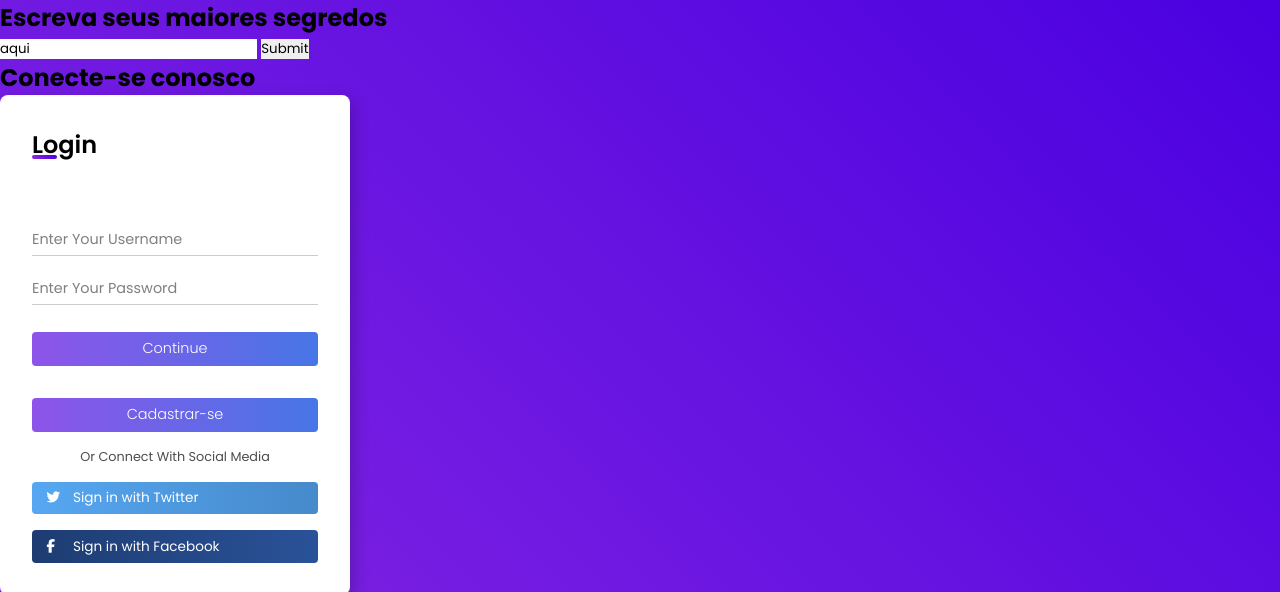
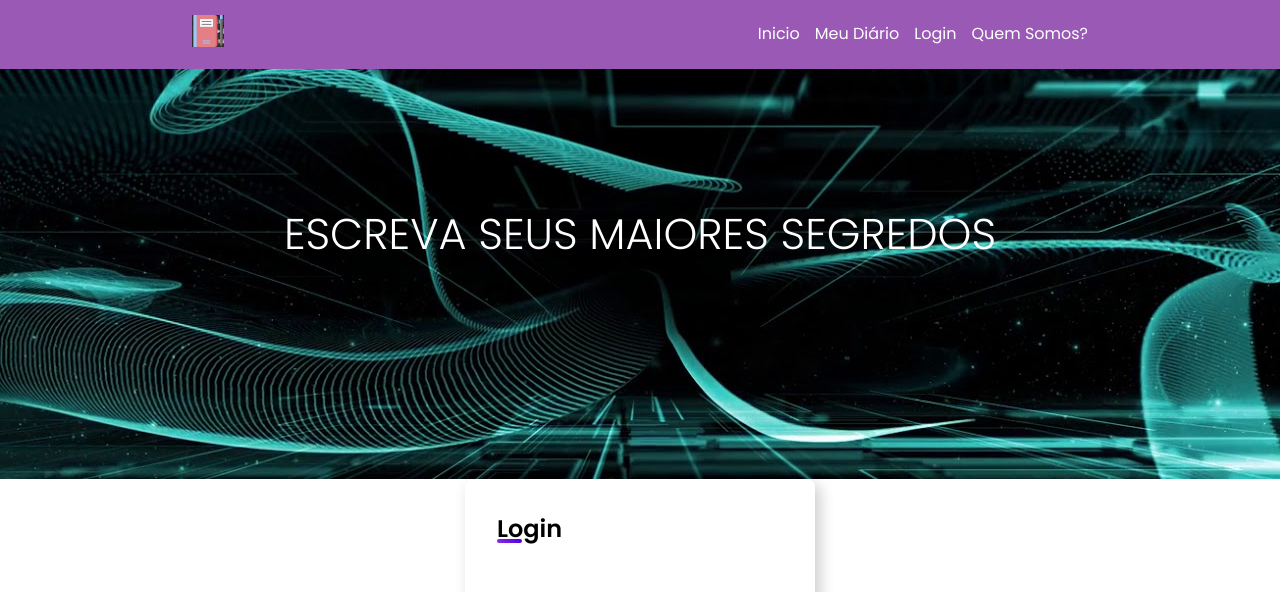
Before and after one commit to william276/dark-diary, a plain HTML site: page index.html in a window 1280 px wide. Shown: the top 592 px of the page. Drawn offline with Linux system fonts and the light colour scheme; files whose address does not match are found by name.

Commit message:
projeto finalizado com sucesso

```diff
--- a/index.html
+++ b/index.html
@@ -5,19 +5,36 @@
     <meta name="viewport" content="width=device-width, initial-scale=1, shrink-to-fit=no">
     <script src="https://kit.fontawesome.com/1ab94d0eba.js" crossorigin="anonymous"></script>
     <link rel="stylesheet" href="style.css">
+    <link rel="stylesheet" href="mobile.css">
 
     <title>Darkdiary</title>
   </head>
   <body>
-    <h2>Escreva seus maiores segredos </h2>
-           <form action="" method="GET"></form>
-          <input type="text" name="segredos" value="aqui" />
 
-          <input type="submit" />
+    <!-- Barra de navegação -->
+    <header class="main-header">
+      <div class="container content">
+        <div>
+          <a href="#"><img class="img-width" src="img/diary.png" alt="photo"></a>
+        </div>
+        <div>
+          <ul class="main-list">
+            <li><a href="#">Inicio</a></li>
+            <li><a href="#">Meu Diário</a></li>
+            <li><a href="#">Login</a></li>
+            <li><a href="#">Quem Somos?</a></li>
+          </ul>
+        </div>
+      </div>
+    </header>
 
-          <h2>Conecte-se conosco</h2>
+    <section class="bg-jumbtron">
+      <div class="container main-title">
+        <h2 class="display-2">Escreva seus maiores segredos</h2>
+      </div>
+    </section>
 
-       <main class="container">
+        <main class="container">
         <h2>Login</h2>
         <form action="">
             <div class="input-field">
@@ -57,8 +74,7 @@
 
     <h2>Quem somos?</h2>
     <h4>Somos um grupo de progamadores amantes de tecnologia, e a maior preucupação é a felicidade do cliente e seus desejos?</h4>
-    <body>
-      <img src="https://eduardosalerno.com.br/wp-content/uploads/2018/07/o-que-e-css-e-quais-sao-os-tipos-de-folhas-de-estilo.png">
-    </body>
+
+    <img src="https://eduardosalerno.com.br/wp-content/uploads/2018/07/o-que-e-css-e-quais-sao-os-tipos-de-folhas-de-estilo.png">
   </body>
 </html>
--- /dev/null
+++ b/mobile.css
@@ -0,0 +1,3 @@
+@media (max-width: 800px){
+
+}
--- a/style.css
+++ b/style.css
@@ -16,9 +16,30 @@
 }
 
 body {
-    background: linear-gradient(45deg, #8e2de2, #4a00e0);
-    background-repeat: no-repeat;
+/*    background: linear-gradient(45deg, #8e2de2, #4a00e0);
+    background-repeat: no-repeat;*/
 }
+
+p {
+    line-height: 1.8;
+    text-align: justify;
+}
+
+
+ul {
+    list-style: none;
+    padding-left: 0;
+}
+
+a {
+    text-decoration: none;
+}
+
+.container {
+    margin: auto;
+    width: 70%;
+}
+
 
 main.container {
     background: white;
@@ -154,3 +175,65 @@ form input[type="submit"]:hover {
 img {
      background-image: url('./images/codigos.jpg');
 }
+
+
+
+/*************************************
+             MAIN HEADER
+**************************************/
+.main-header {
+    background: #9b59b6;
+    padding: 15px 0;
+}
+
+.main-header .img-width {
+    width: 32px;
+    height: 32px;
+}
+
+.content {
+    display: flex;
+    justify-content: space-between;
+}
+
+.main-list {
+    display: flex;
+    position: relative;
+    top: 6px;
+}
+
+.main-list li {
+    padding-left: 15px;
+}
+
+.main-list li a {
+    color: #fff;
+}
+
+.bg-jumbtron {
+    background: url('./img/background.jpg');
+    background-attachment: fixed;
+    background-size: cover;
+    background-position: center;
+    background-repeat: no-repeat;
+    height: calc(100vh - 390px);
+}
+
+.main-title {
+    text-align: center;
+    padding: 133px 0;
+}
+
+.main-title h2 {
+    color: #fff;
+}
+
+.display-2 {
+    font-size: 43px;
+    font-weight: 300;
+    text-transform: uppercase;
+}
+
+img {
+
+}
```
Also changed, not shown: img/background.jpg (added), img/diary.png (added).
